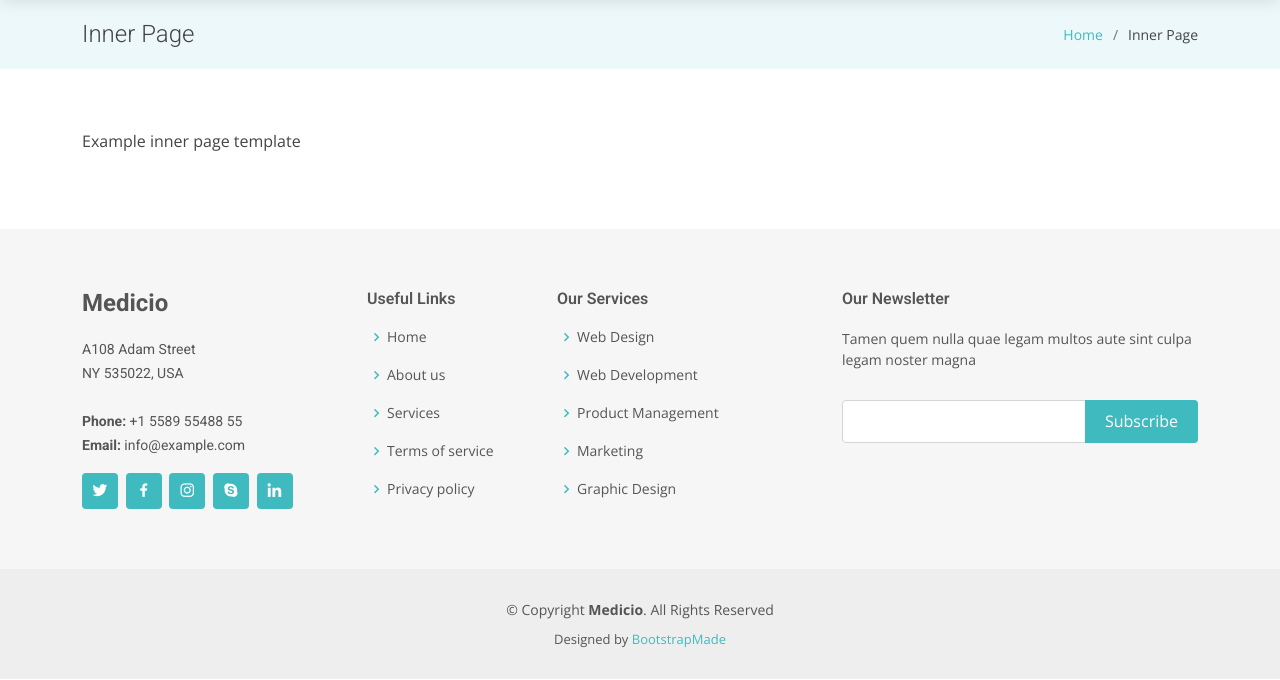
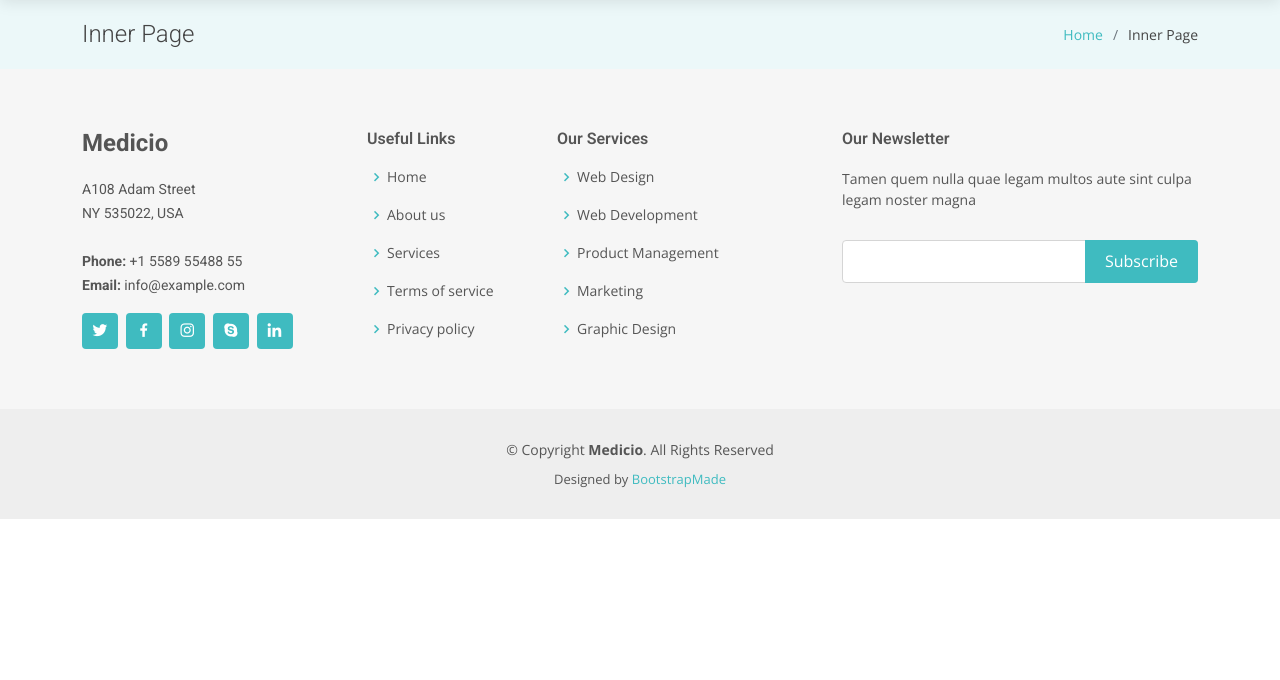
Before and after one commit to GraceWamahiu/GraceHospitalManagement, a Django app: template templates/inner-page.html in a window 1280 px wide. Shown: the part 120-800 px from the top of the page. Run offline with Django 5.2, Linux system fonts and the light colour scheme; the template is opened without the code that fills it, so the values that code supplies are empty; some libraries are stand-ins or nearby versions.

Commit message:
Add files via upload

```diff
--- a/templates/inner-page.html
+++ b/templates/inner-page.html
@@ -111,15 +111,9 @@
       </div>
     </section><!-- End Breadcrumbs Section -->
 
-    <section class="inner-page">
-      <div class="container">
-        <p>
-          Example inner page template
-        </p>
-      </div>
-    </section>
+{% block body %}
 
-  </main><!-- End #main -->
+      {% endblock %}
 
   <!-- ======= Footer ======= -->
   <footer id="footer">
```
